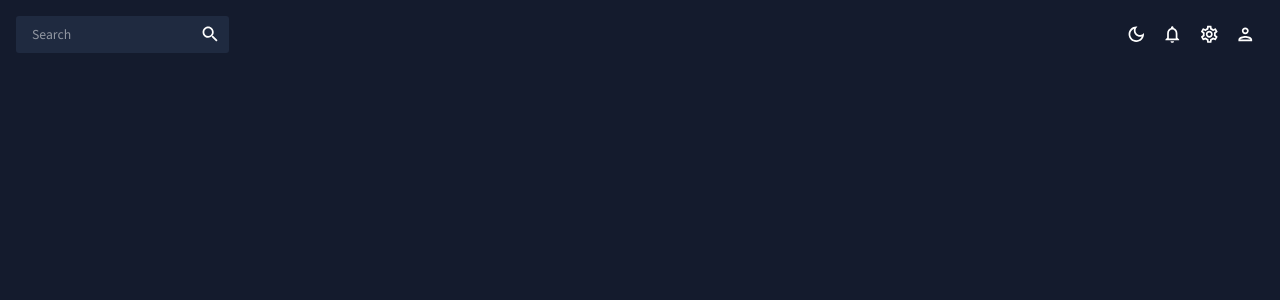
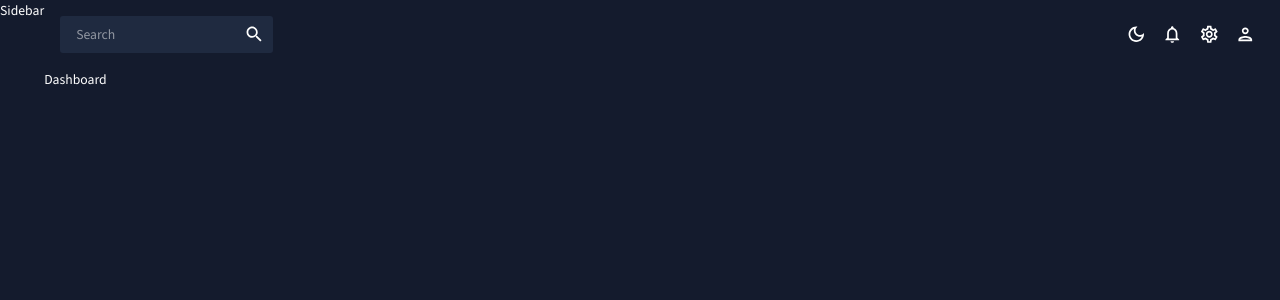
Before and after one commit to PieterJanDelbecke/dashboard, a React (Create React App) app: page / in a window 1280 px wide. Shown: the top 300 px of the page. Built offline with nearby package versions, Linux system fonts and the light colour scheme.

Commit message:
setup router

```diff
--- a/src/App.js
+++ b/src/App.js
@@ -1,7 +1,19 @@
 import { ColorModeContext, useMode } from "./theme";
 import { CssBaseline, ThemeProvider } from "@mui/material";
-
+import { Routes, Route } from "react-router-dom";
 import Topbar from "./scenes/global/topbar";
+import Sidebar from "./scenes/global/sidebar";
+import Dashboard from "./scenes/dashboard";
+// import Team from "./scenes/team";
+// import Invoices from "./scenes/invoices";
+// import Contacts from "./scenes/contacts";
+// import Bar from "./scenes/bar";
+// import Form from "./scenes/form";
+// import Line from "./scenes/line";
+// import Pie from "./scenes/pie";
+// import FAQ from "./scenes/faq";
+// import Geography from "./scenes/geography";
+// import Calendar from "./scenes/calendar";
 
 function App() {
 	const [theme, colorMode] = useMode();
@@ -11,8 +23,23 @@
 			<ThemeProvider theme={theme}>
 				<CssBaseline />
 				<div className="app">
+					<Sidebar />
 					<main className="content">
 						<Topbar />
+						<Routes>
+							<Route path="/" element={<Dashboard />} />
+							{/* <Route path="/team" element={<Team />} /> */}
+							{/* <Route path="/contacts" element={<Contacts />} /> */}
+							{/* <Route path="/invoices" element={<Invoices />} /> */}
+							{/* <Route path="/form" element={<Form />} /> */}
+							{/* <Route path="/bar" element={<Bar />} /> */}
+							{/* <Route path="/pie" element={<Pie />} /> */}
+							{/* <Route path="/line" element={<Line />} /> */}
+							{/* <Route path="/pie" element={<Pie />} /> */}
+							{/* <Route path="/faq" element={<FAQ />} /> */}
+							{/* <Route path="/geography" element={<Geography />} /> */}
+							{/* <Route path="/calendar" element={<Calendar />} /> */}
+						</Routes>
 					</main>
 				</div>
 			</ThemeProvider>
--- a/src/scenes/global/topbar.jsx
+++ b/src/scenes/global/topbar.jsx
@@ -8,8 +8,6 @@
 import SettingsOutlinedIcon from "@mui/icons-material/SettingsOutlined";
 import PersonOutlinedIcon from "@mui/icons-material/PersonOutlined";
 import SearchIcon from "@mui/icons-material/Search";
-
-import React from "react";
 
 const Topbar = () => {
 	const theme = useTheme();
```
Also changed, not shown: public/assets/user.png (added).
